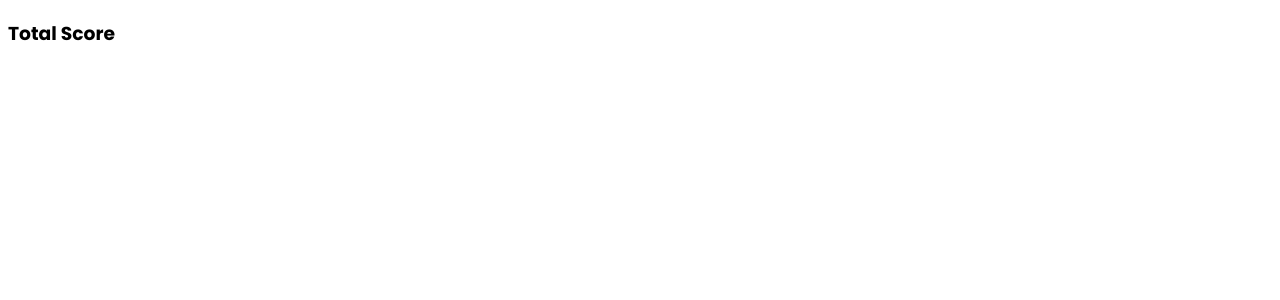
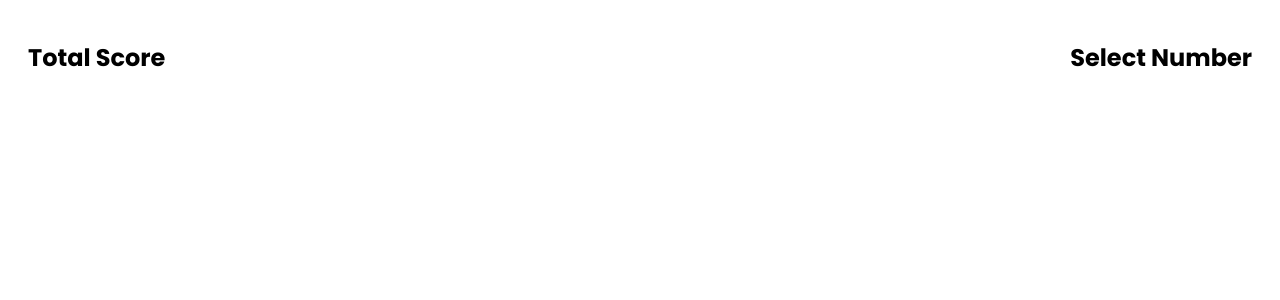
Before and after one commit to wajahat001/Proj-reactDiceGame, a React (Vite) app: page /main in a window 1280 px wide. Shown: the top 300 px of the page. Built offline with nearby package versions, Linux system fonts and the light colour scheme.

Commit message:
updating main

```diff
--- a/src/components/main/index.jsx
+++ b/src/components/main/index.jsx
@@ -5,10 +5,10 @@ const MainPage = () => {
   return <div>
     <div className='header'>
       <div>
-          <h3>Total Score</h3>
+          <h2>Total Score</h2>
       </div>
       <div>
-
+          <h2>Select Number</h2>
       </div>
     </div>
 
--- a/src/components/main/mainPage.css
+++ b/src/components/main/mainPage.css
@@ -1,4 +1,5 @@
-header{
+.header{
     display: flex;
     justify-content: space-between;
+    margin: 20px 20px 10px 20px;
 }
```
